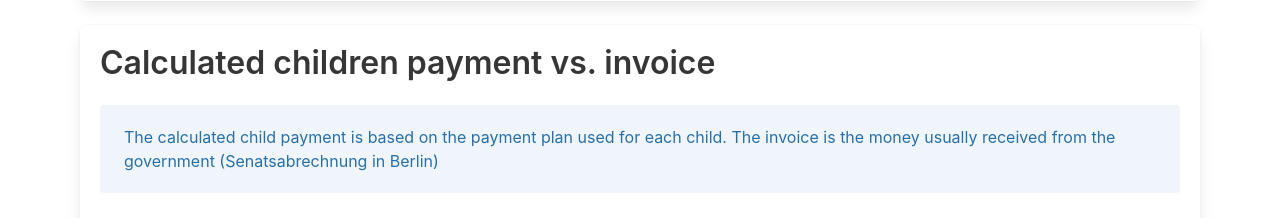
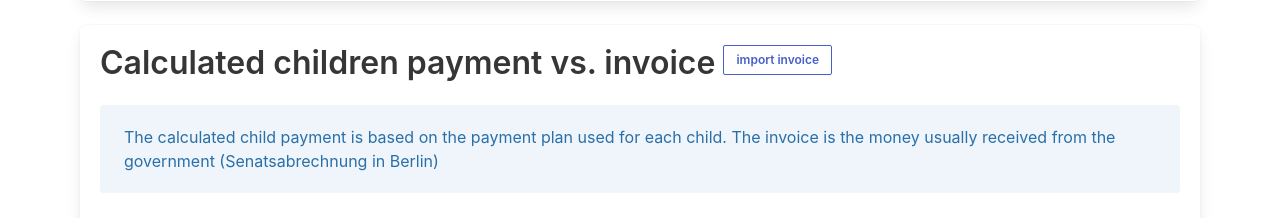
Before and after one commit to eenemeene/kitamanager, a Django app: template django-kitamanager/kitamanager/templates/kitamanager/child_statistics.html in a window 1280 px wide. Shown: the part 921-1139 px from the top of the page. Run offline with Django 5.2, Linux system fonts and the light colour scheme; the template is opened without the code that fills it: most values are stand-ins (such as "Sample title", 1, 10 or a date in 2020).

Commit message:
feat: add link to import invoice

```diff
--- a/django-kitamanager/kitamanager/templates/kitamanager/child_statistics.html
+++ b/django-kitamanager/kitamanager/templates/kitamanager/child_statistics.html
@@ -24,6 +24,7 @@
     {% blocktranslate trimmed %}
     Calculated children payment vs. invoice
     {% endblocktranslate %}
+    <a class="button is-link is-small is-outlined" href="{% url 'admin:revenueentry-berlin-import' %}">{% translate "import invoice" %}</a>
   </h5>
   <div class="notification is-info is-light">
     {% blocktranslate trimmed %}
```
